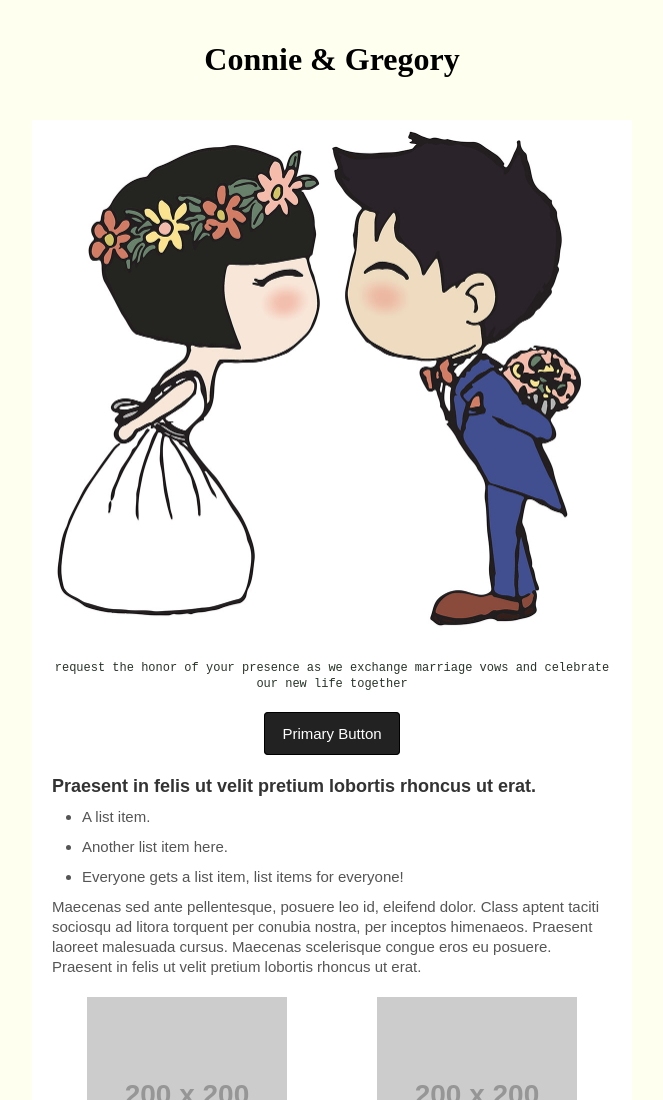
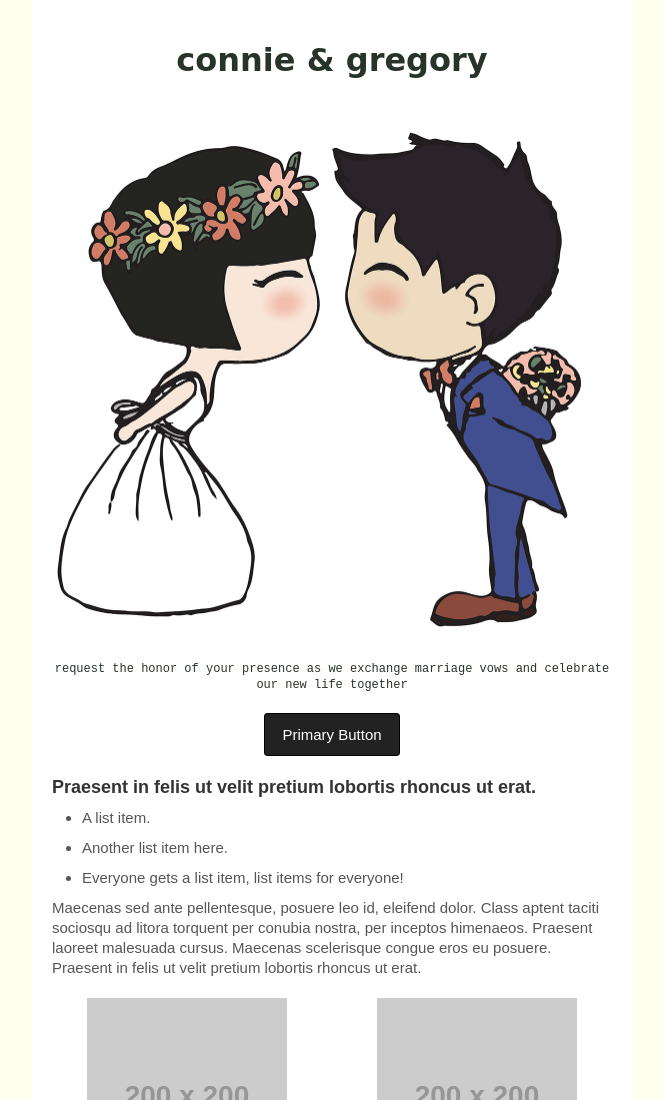
Before and after one commit to gjquan/connory-invite, a website: page src/email.html in a window 1280 px wide. Shown: the top 1100 px of the page, without its empty margins (308-971 px from the left). Drawn offline with Linux system fonts and the light colour scheme; placeholder pictures from the web are drawn by us.

Commit message:
change header to amatic font

```diff
--- a/src/email.html
+++ b/src/email.html
@@ -212,7 +212,7 @@
 	        <table align="center" role="presentation" cellspacing="0" cellpadding="0" border="0" width="100%" style="margin: auto;">
 		        <!-- Email Header : BEGIN -->
 	            <tr>
-	                <td style="padding: 20px 0; text-align: center">
+	                <td style="background-color: #ffffff; padding: 20px 0; text-align: center; text-transform: lowercase; font-family: 'Amatic SC', cursive; color: #283429;">
 	                    <h1>Connie &amp; Gregory</h1>
 	                </td>
 	            </tr>
```
